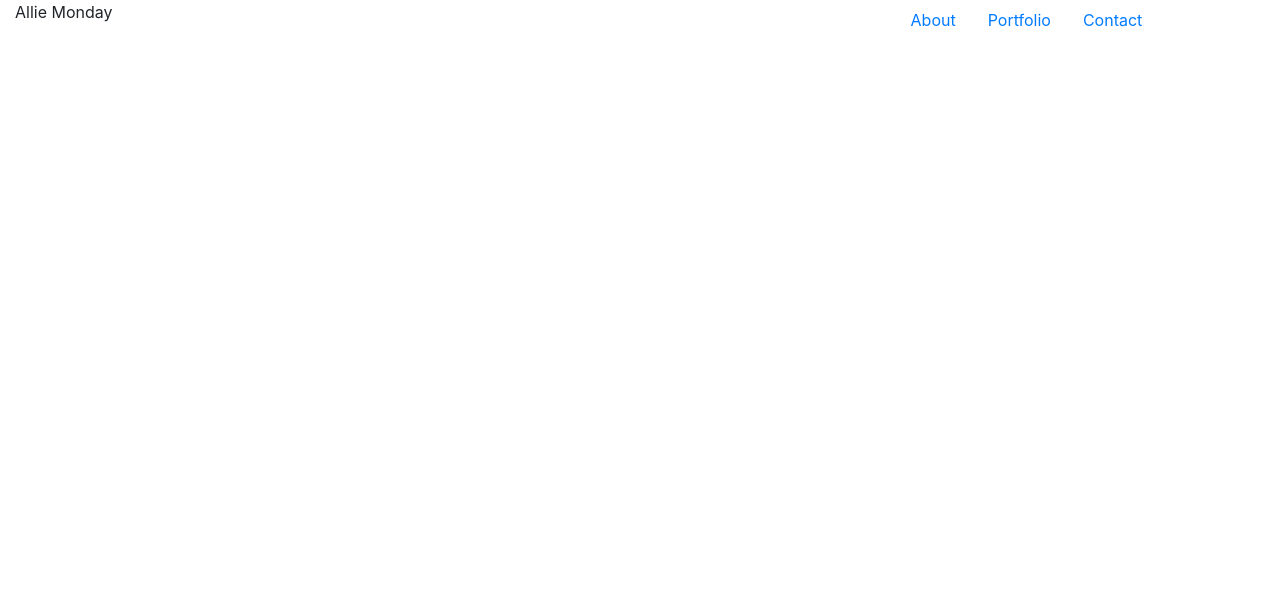
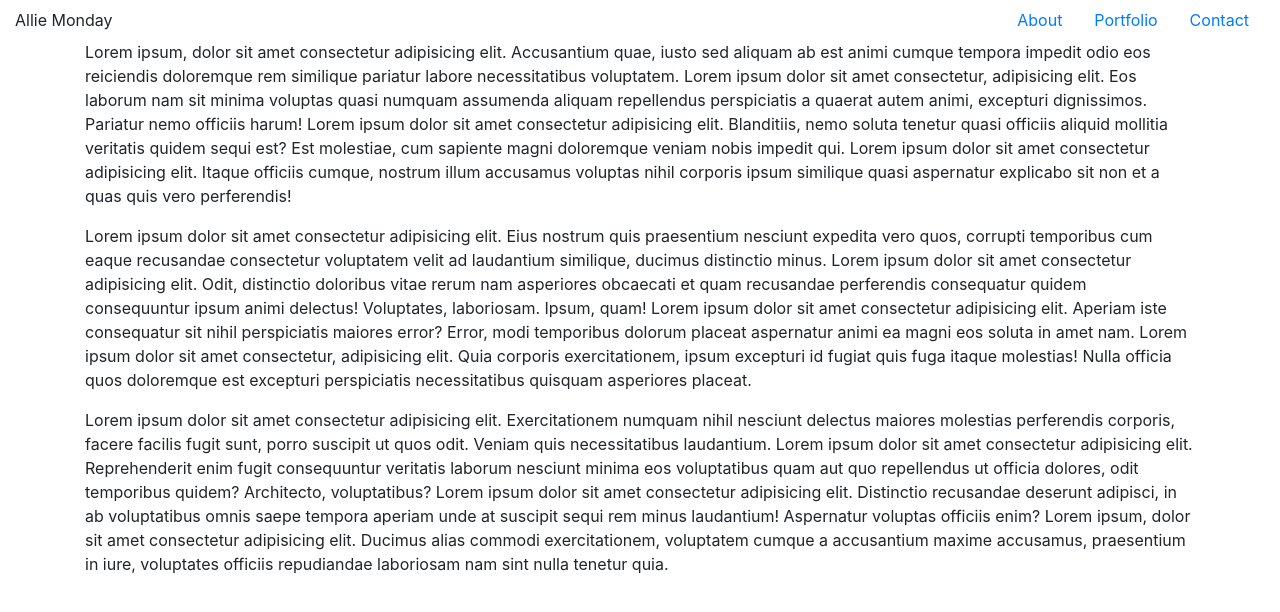
Before and after one commit to alliekatelynn/Bootstrap-Portfolio, a plain HTML site: page index.html in a window 1280 px wide. Drawn offline with nearby package versions, Linux system fonts and the light colour scheme.

Commit message:
index.html add

```diff
--- a/index.html
+++ b/index.html
@@ -13,11 +13,11 @@
 <body>
     <div class="container-fluid">
         <div class="row">
-            <div class="col-sm-5">
+            <div class="col-sm-3 align-self-center">
                 Allie Monday
             </div>
 
-            <div class="col-sm-6">
+            <div class="col-sm-9">
                 <ul class="nav justify-content-end">
                     <li class="nav-item">
                         <a class="nav-link active" href="index.html">About</a>
@@ -31,6 +31,18 @@
                 </ul>
             </div>
         </div>
+
+        <div class="container">
+        <div class="row">
+            <div class="col-sm-12">
+                <p>Lorem ipsum, dolor sit amet consectetur adipisicing elit. Accusantium quae, iusto sed aliquam ab est animi cumque tempora impedit odio eos reiciendis doloremque rem similique pariatur labore necessitatibus voluptatem. Lorem ipsum dolor sit amet consectetur, adipisicing elit. Eos laborum nam sit minima voluptas quasi numquam assumenda aliquam repellendus perspiciatis a quaerat autem animi, excepturi dignissimos. Pariatur nemo officiis harum! Lorem ipsum dolor sit amet consectetur adipisicing elit. Blanditiis, nemo soluta tenetur quasi officiis aliquid mollitia veritatis quidem sequi est? Est molestiae, cum sapiente magni doloremque veniam nobis impedit qui. Lorem ipsum dolor sit amet consectetur adipisicing elit. Itaque officiis cumque, nostrum illum accusamus voluptas nihil corporis ipsum similique quasi aspernatur explicabo sit non et a quas quis vero perferendis!</p>
+
+                <p>Lorem ipsum dolor sit amet consectetur adipisicing elit. Eius nostrum quis praesentium nesciunt expedita vero quos, corrupti temporibus cum eaque recusandae consectetur voluptatem velit ad laudantium similique, ducimus distinctio minus. Lorem ipsum dolor sit amet consectetur adipisicing elit. Odit, distinctio doloribus vitae rerum nam asperiores obcaecati et quam recusandae perferendis consequatur quidem consequuntur ipsum animi delectus! Voluptates, laboriosam. Ipsum, quam! Lorem ipsum dolor sit amet consectetur adipisicing elit. Aperiam iste consequatur sit nihil perspiciatis maiores error? Error, modi temporibus dolorum placeat aspernatur animi ea magni eos soluta in amet nam. Lorem ipsum dolor sit amet consectetur, adipisicing elit. Quia corporis exercitationem, ipsum excepturi id fugiat quis fuga itaque molestias! Nulla officia quos doloremque est excepturi perspiciatis necessitatibus quisquam asperiores placeat.</p>
+
+                <p>Lorem ipsum dolor sit amet consectetur adipisicing elit. Exercitationem numquam nihil nesciunt delectus maiores molestias perferendis corporis, facere facilis fugit sunt, porro suscipit ut quos odit. Veniam quis necessitatibus laudantium. Lorem ipsum dolor sit amet consectetur adipisicing elit. Reprehenderit enim fugit consequuntur veritatis laborum nesciunt minima eos voluptatibus quam aut quo repellendus ut officia dolores, odit temporibus quidem? Architecto, voluptatibus? Lorem ipsum dolor sit amet consectetur adipisicing elit. Distinctio recusandae deserunt adipisci, in ab voluptatibus omnis saepe tempora aperiam unde at suscipit sequi rem minus laudantium! Aspernatur voluptas officiis enim? Lorem ipsum, dolor sit amet consectetur adipisicing elit. Ducimus alias commodi exercitationem, voluptatem cumque a accusantium maxime accusamus, praesentium in iure, voluptates officiis repudiandae laboriosam nam sint nulla tenetur quia.</p>
+            </div>
+            </div>
+        </div>
     </div>
 </body>
 
```
